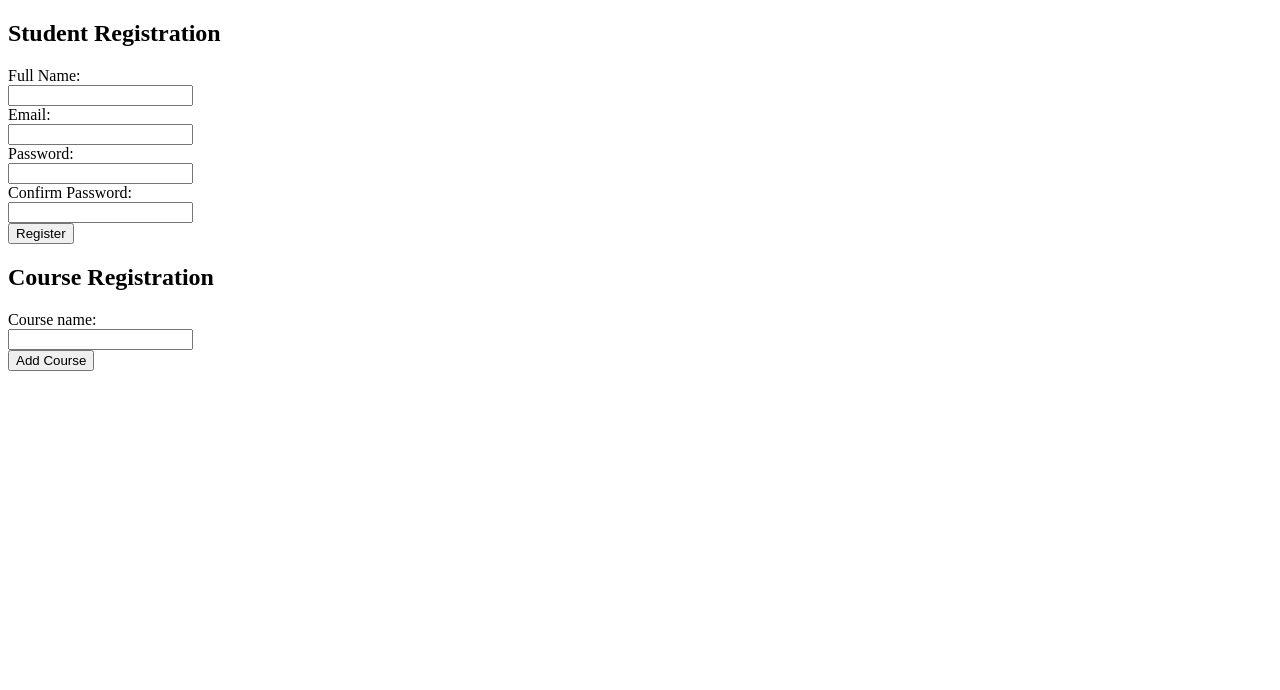
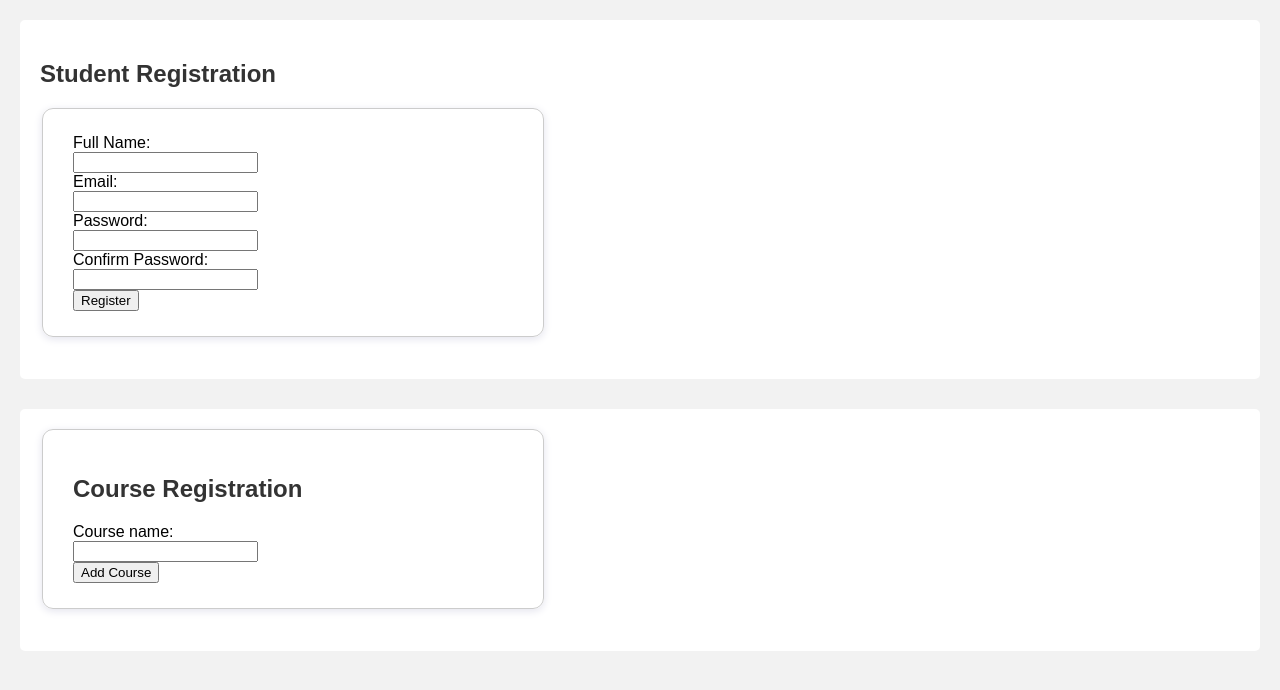
Before and after one commit to Md-Mustakim-Ali/WT_Fall_25-26, a PHP site: page /odd.php in a window 1280 px wide. Shown: the top 690 px of the page. Run offline with PHP 8.4, Linux system fonts and the light colour scheme.

Commit message:
Update odd.php

```diff
--- a/MID/Lab_Task_2/odd.php
+++ b/MID/Lab_Task_2/odd.php
@@ -5,13 +5,50 @@
 <head>
      <title>Student Registration Form </title>
 
+<style>
+
+    body{
+        background-color: #f2f2f2;
+        font-family: Arial, sans-serif;
+        margin: 20px;
+    }
+
+    h2{
+        color: #333333;
+    }
+
+    form{
+
+        background-color: #ffffff;
+        padding: 20px;
+        border-radius: 5px;;
+        margin-bottom: 30px;
+    }
+
+
+
+
+    fieldset {
+      background: #fff;
+      border-radius: 11px;
+      border: 1px solid #ccc;
+      box-shadow: 0 2px 9px #e3e3ed;
+      width: 440px;
+      margin-bottom: 22px;
+      padding: 25px 30px;
+    }
+
+</style>
+
 </head>
 
 <body>
-<h2>Student Registration </h2>
+
+
 
 <form>
-
+    <h2>Student Registration </h2>
+<fieldset>
 Full Name:<br>
 <input type="text"><br>
 
@@ -25,13 +62,18 @@ Confirm Password:<br>
 <input type="password"> <br>
 
 <button type="submit"> Register </button>
-
+</fieldset>
 </form>
 
+<form>
+
+<fieldset>
 <h2>Course Registration </h2>
 Course name:<br>
 <input type="text"><br>
 <button> Add Course </button>
+</fieldset>
+</form>
 
 </body>
 
```
